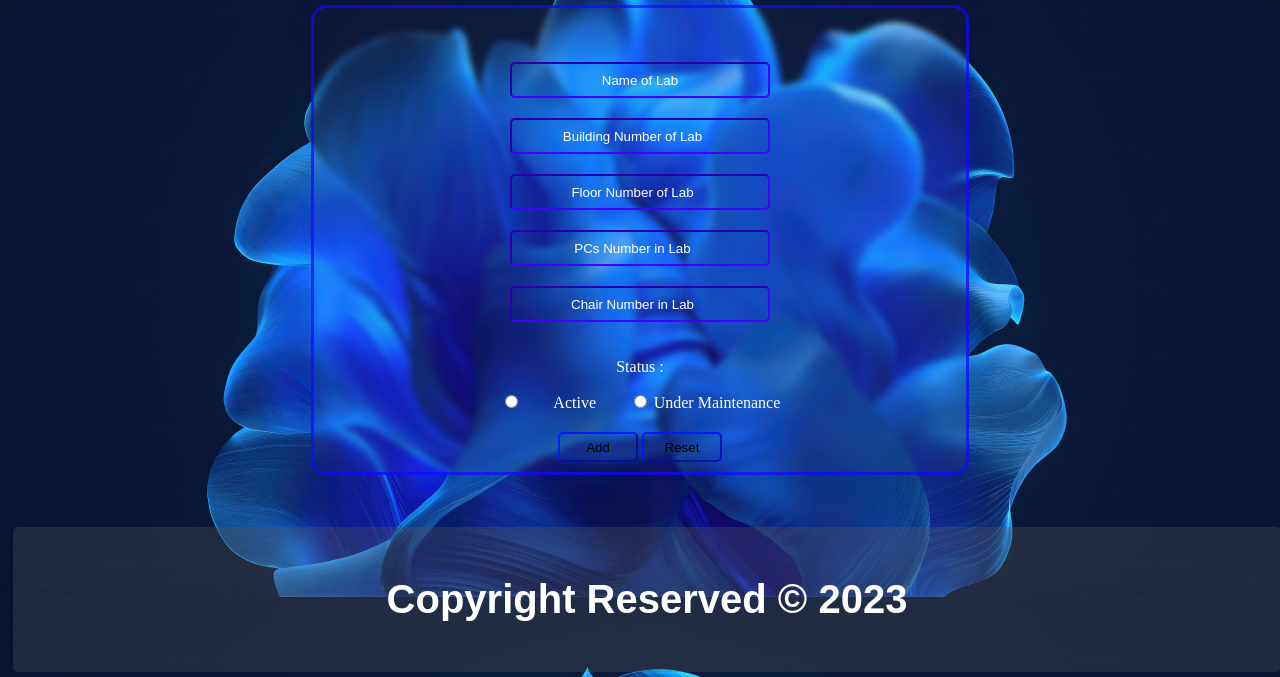
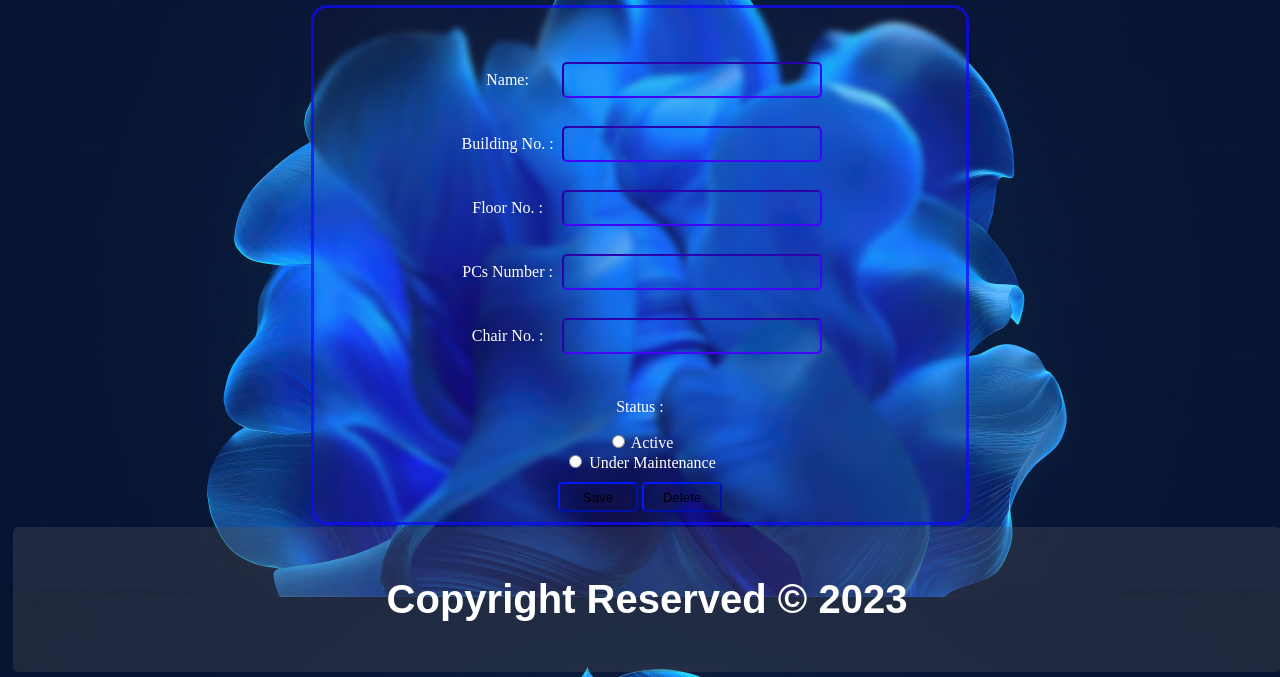
Before and after one commit to mariomalak1/LaboratoryWebProject, a Django app: template LabApp/templates/LabApp/AddLaboratory.html in a window 1280 px wide. Shown: the part 123-800 px from the top of the page. Run offline with Django 4.2, Linux system fonts and the light colour scheme; the template is opened without the code that fills it: values that come from a table or form of the project are taken from there, others are empty.

Commit message:
create signals between labs and pc create add, edit, list lab view

```diff
--- /dev/null
+++ b/LabApp/forms.py
@@ -0,0 +1,14 @@
+from django import forms
+from .models import Lab
+
+class LabForm(forms.ModelForm):
+    status = forms.ChoiceField(widget=forms.RadioSelect, choices=Lab.STATUS)
+    class Meta:
+        model = Lab
+        fields = "__all__"
+
+    def __init__(self, *args, **kwargs):
+        super().__init__(*args, **kwargs)
+        for field_name, field in self.fields.items():
+            if field_name != "status":
+                field.widget.attrs['class'] = 'inputsyle'
--- a/LabApp/models.py
+++ b/LabApp/models.py
@@ -1,6 +1,7 @@
 from django.db import models
 from django.core.exceptions import ValidationError
-
+from django.db.models.signals import post_save
+from django.dispatch import receiver
 # Create your models here.
 
 class Lab(models.Model):
@@ -13,11 +14,15 @@ class Lab(models.Model):
     ChairsNumber = models.PositiveSmallIntegerField()
     status = models.CharField(choices=STATUS, max_length=20)
 
+    def __str__(self):
+        return self.name
 
     def clean(self):
-        if self.building <= 0 or self.floor <= 0 or self.PCsNumber <= 0 or self.ChairsNumber <= 0:
-            raise ValidationError("Please Enter Value Greater Than Zero")
-
+        try:
+            if int(self.building) <= 0 or int(self.floor) <= 0 or int(self.PCsNumber) <= 0 or int(self.ChairsNumber) <= 0:
+                raise ValidationError("Please Enter Value Greater Than Zero")
+        except:
+            raise ValidationError("Please Enter Value")
 
 class Pc(models.Model):
     STATUS = (("Active", "Active")
@@ -28,6 +33,9 @@ class Pc(models.Model):
 
     class Meta:
         unique_together = ('pcId', 'lab')
+
+    def __str__(self):
+        return str(self.pcId) + " | " + str(self.lab.name)
 
 
 class Report(models.Model):
@@ -42,3 +50,11 @@ class Report(models.Model):
 
     class Meta:
         unique_together = ('reportId', 'lab')
+
+
+@receiver(post_save, sender=Lab)
+def create_pc_objects(sender, instance, created, **kwargs):
+    if created:
+        # Create PC objects based on PCsNumber field in Lab
+        for i in range(instance.PCsNumber):
+            pc = Pc.objects.create(pcId=i+1, lab=instance, status='Active')
--- a/LabApp/templates/LabApp/AddLaboratory.html
+++ b/LabApp/templates/LabApp/AddLaboratory.html
@@ -1,95 +1,57 @@
-<!DOCTYPE html>
-<html lang="en" dir="ltr">
-
-<head>
-  <meta charset="utf-8" />
-  <title>Laboratory|Add Laboratory</title>
-  <link rel="stylesheet" href="main.css" />
-</head>
-
-<body>
-  <!-- <header class="pageheader" id="1">
-    <h1>Add Lap</h1>
-    <img decoding="async" src="https://via.placeholder.com/50x50/F00" alt="Logo">
-  </header> -->
-  <nav>
-    <ul class="nav">
-      <li class="nav">
-        <a href="HomePage.html" title="HomePage" id="_1">HomePage </a>
-      </li>
-      <li class="nav">
-        <a href="AddLaboratory.html" title="AddLaboratory" id="_1">Add A Lap</a>
-      </li>
-      <li class="nav">
-        <a href="LaboratoriesList.html" title="LaboratoriesList">List of Laps</a>
-      </li>
-      <li class="nav"><a href="AddPc.html" title="AddPc">Add PC</a></li>
-      <li class="nav">
-        <a href="ListOfReports.html" title="ListOfReports">List Of Reports</a>
-      </li>
-      <li>
-        <input type="search" placeholder="Search" class="searchbar" id="search-bar" />
-      </li>
-    </ul>
-  </nav>
+{% extends "base.html" %}
+{% block body %}
   <div class="container">
     <div class="searchlist" id="search-list">
 
     </div>
     <div>
-      <form class="formback " method="post">
-        <!--Input ID will increment automaticaly in backend-->
-        <!--Input Name-->
+      <form class="formback " method="post" novalidate>
+          {% csrf_token %}
           <div class="formIn">
-          <div class="NameInput  pb-10 ">
-            <input class="inputsyle" type="text" name="LabName" value="" placeholder="Name of Lab" id="name" required />
+
+              <div class="NameInput ">
+                  <label for="{{ form.name.id_for_label }}">Name:</label>
+                  {{ form.name }}
               </div>
-          <!--Input Building Number-->
-          <div class="BuildingNumberInput  pb-10">
-            <input class="inputsyle" type="number" name="LabBuildingNumber" value=""
-              placeholder="Building Number of Lab" id="buildnumber" required min="0" />
+
+              <br>
+
+              <div class="BuildingNumberInput">
+                  <label for="{{ form.building.id_for_label }}">Building No. :</label>
+                  {{ form.building }}
               </div>
-          <!--Input Floor Number-->
-          <div class="FloorNumberInput  pb-10">
-            <input class="inputsyle" type="number" name="LabFloorNumber" value="" placeholder="Floor Number of Lab"
-              id="floornumber" required min="0" />
+
+              <br/>
+
+              <div class="FloorNumberInput">
+                  <label for="{{ form.building.id_for_label }}">Floor No. :</label>
+                  {{ form.floor }}
               </div>
-          <!--Input PCs Number-->
-          <div class="PCsNumberInput  pb-10">
-            <input class="inputsyle" type="number" name="LabPCsNumber" value="" placeholder="PCs Number in Lab"
-              id="pcnumber" required min="0" />
+
+              <br/>
+
+              <div class="PCsNumberInput">
+                  <label for="{{ form.building.id_for_label }}">PCs Number :</label>
+                  {{ form.PCsNumber }}
               </div>
-          <!--Input Chair Number-->
-          <div class="ChairNumberInput  pb-10">
-            <input class="inputsyle" type="number" name="LabChairNumber" value="" placeholder="Chair Number in Lab"
-              id="chairnumber" required min="0" />
+              <br/>
+
+              <div class="ChairNumberInput">
+                  <label for="{{ form.building.id_for_label }}">Chair No. :</label>
+                  {{ form.ChairsNumber }}
               </div>
-          <!--Input Status-->
-          <div class="StatusInput pb-10 ">
+              <br/>
+
+              <div class="StatusInput">
                   <p>Status :</p>
-            <input type="radio" name="LabStatus" value="active" id="active" />
-            <label for="active">Active</label>
-            <input type="radio" name="LabStatus" value="underMaintenance" placeholder="Chair Number in Lab"
-              id="underMaintenance" />
-            <label for="underMaintenance">Under Maintenance</label>
+                    {{ form.status }}
               </div>
-          <div class="pt-10 buttonall">
-            <button class="button" id="add">Add</button>
-            <button class="button" id="reset">Reset</button>
-          </div>
+
+              <button id="editLap-Btn" type="submit" class="button">Save</button>
+              <button id="deleteLap-Btn" class="button">Delete</button>
           </div>
       </form>
     </div>
   </div>
 
-  <footer>
-    <div>
-      <h3>Copyright Reserved &copy; 2023</h3>
-    </div>
-  </footer>
-  <script src="JS/addLAP.js"></script>
-  </script>
-
-</body>
-
-</html>
+{% endblock %}
--- a/LabApp/urls.py
+++ b/LabApp/urls.py
@@ -1,5 +1,8 @@
 from django.urls import path
 from . import views
 urlpatterns = [
-    path("list_all_labs/", views.list_all_labs, name="list_all_labs")
+    path("list_all_labs/", views.list_all_labs, name="list_all_labs"),
+    path("add_lab/", views.add_lab, name="add_lab"),
+    path("edit_lab/<str:lab_id>/", views.edit_lab, name="edit_lab"),
+    path("delete_lab/<str:lab_id>/", views.delete_lab, name="delete_lab"),
 ]
--- a/project/urls.py
+++ b/project/urls.py
@@ -16,8 +16,12 @@ Including another URLconf
 """
 from django.contrib import admin
 from django.urls import path, include
+from django.conf import settings
+from django.conf.urls.static import static
 
 urlpatterns = [
     path("admin/", admin.site.urls),
     path("", include("LabApp.urls")),
 ]
+if settings.DEBUG:
+    urlpatterns += static(settings.STATIC_URL, document_root=settings.STATIC_ROOT)
--- a/templates/base.html
+++ b/templates/base.html
@@ -4,12 +4,13 @@
 
 <head>
     {% if title %}
-        <title>Laboratory|{{ title }}</title>
+        <title>Laboratory | {{ title }}</title>
     {% else %}
         <title>Laboratory</title>
     {% endif %}
     <meta charset="UTF-8" />
     <meta name="viewport" content="width=device-width, initial-scale=1" />
+
     <link rel="stylesheet" href="{% static "css/main.css" %}" />
 
     {% block head %}
--- a/templates/nav.html
+++ b/templates/nav.html
@@ -5,17 +5,18 @@
   <nav>
     <ul class="nav">
       <li class="nav">
-        <a href="" title="HomePage">HomePage </a>
+        <a href="#" title="HomePage">HomePage </a>
       </li>
       <li class="nav">
-        <a href="" title="AddLaboratory" >Add A Lap</a>
+        <a href="{% url "add_lab" %}" title="AddLaboratory" >Add A Lap</a>
       </li>
       <li class="nav">
-        <a href="" title="LaboratoriesList">List of Laps</a>
+        <a href="{% url "list_all_labs" %}" title="LaboratoriesList">List of Laps</a>
       </li>
-      <li class="nav"><a href="" title="AddPc">Add PC</a></li>
       <li class="nav">
-        <a href="" title="ListOfReports">List Of Reports</a>
+          <a href="#" title="AddPc">Add PC</a></li>
+      <li class="nav">
+        <a href="#" title="ListOfReports">List Of Reports</a>
       </li>
       <li>
         <input type="search" placeholder="Search" class="searchbar" id="search-bar" onkeyup="search()" />
```
Also changed, not shown: LabApp/templates/LabApp/LaboratoriesList.html (+43 -1 lines), LabApp/views.py (+56 -3 lines), 1 other file. Lines whose indentation alone changed are shown as unchanged.
